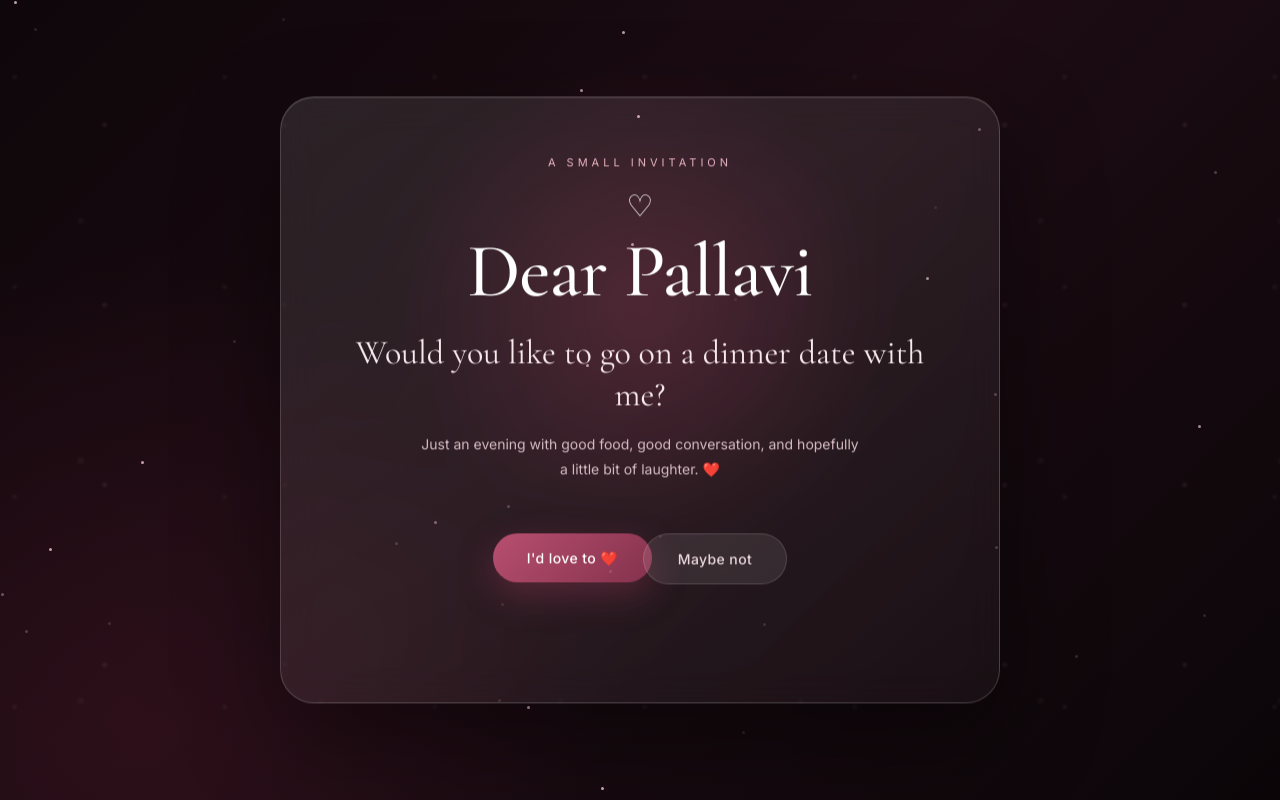
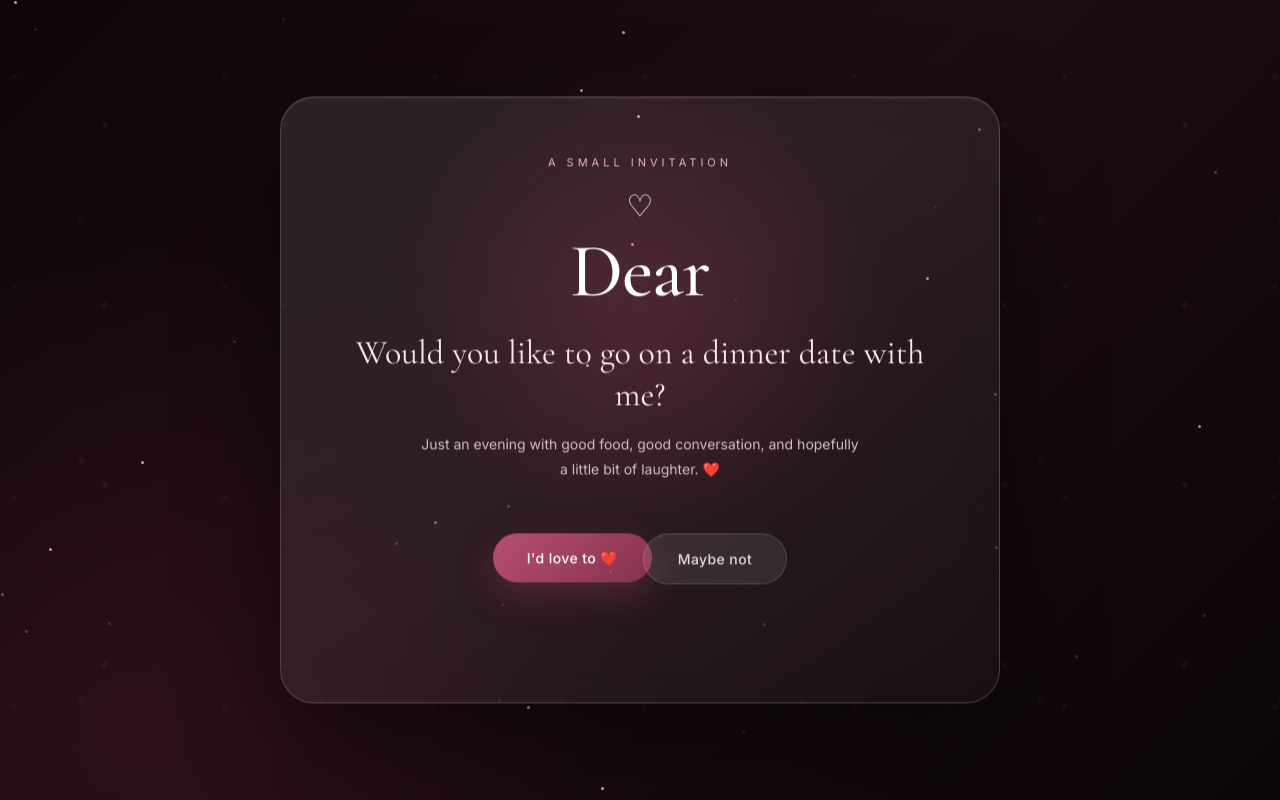
Before and after one commit to pnarayanwloo/dinner, a plain HTML site: page index.html in a window 1280 px wide. Drawn offline with nearby package versions, Linux system fonts and the light colour scheme.

Commit message:
removing love name

```diff
--- a/index.html
+++ b/index.html
@@ -122,7 +122,7 @@ button:hover{filter:brightness(1.08)}
   <section class="content" id="question">
     <div class="kicker">A small invitation</div>
     <div class="ornament">♡</div>
-    <h1>Dear Pallavi</h1>
+    <h1>Dear</h1>
     <p class="question">Would you like to go on a dinner date with me?</p>
     <p class="sub">
       Just an evening with good food, good conversation,
```
